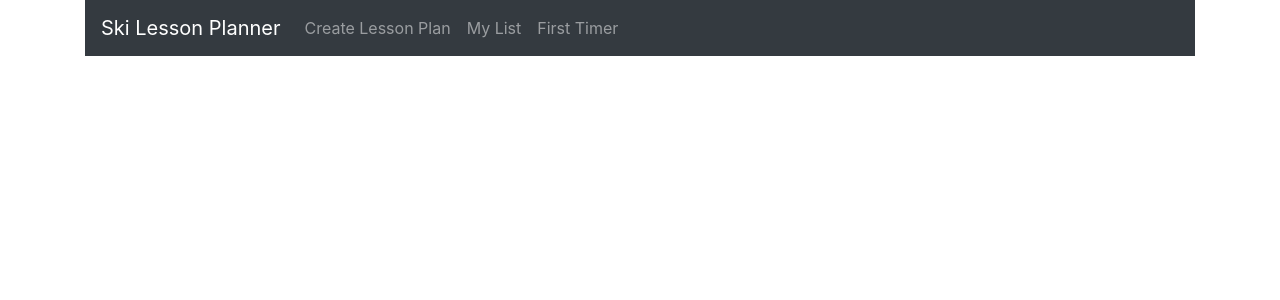
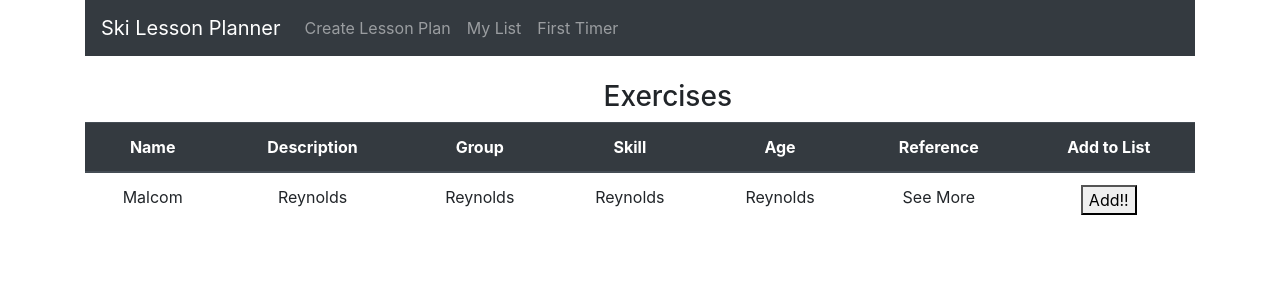
Before and after one commit to liannedls/ski_app, a React (Create React App) app in the folder client/: page /mylist in a window 1280 px wide. Shown: the top 300 px of the page. Built offline with nearby package versions, Linux system fonts and the light colour scheme; no server answers.

Commit message:
add save ids to local storage

```diff
--- a/client/src/App.js
+++ b/client/src/App.js
@@ -1,20 +1,35 @@
-import React from 'react';
+import React, { Component } from 'react';
 import "bootstrap/dist/css/bootstrap.min.css";
 import { BrowserRouter as Router, Route} from "react-router-dom";
 import Navbar from "./components/navbar.component"
 import CreateExercise from "./components/create-exercise.component";
+import FirstTimer from "./components/firsttimer";
+import MyList from "./components/mylist";
 import "./App.css";
 
-function App() {
+export default class App extends Component {
+  constructor(props) {
+    super(props);
+    this.state = {
+      id_list: "string"
+    };
+  }
+  componentDidMount(){
+    console.log("hello from App.js")
+    localStorage.setItem('id_list', this.state.id_list)
+  }
+
+  render(){
   return (
     <Router>
       <div className="container">
       <Navbar />
       <br/>
       <Route path="/" exact component={CreateExercise} />
+      <Route path="/mylist" exact component={(props) => (<MyList {...props}/>)} />
+      <Route path="/firsttimer" exact component={FirstTimer} />
       </div>
     </Router>
   );
+  }
 }
-
-export default App;
--- a/client/src/components/exercise-elem.component.js
+++ b/client/src/components/exercise-elem.component.js
@@ -7,21 +7,20 @@ export default class ExerciseElem extends Component {
         super(props);
         this.addto = this.addto.bind(this);
         this.state = {
-        count : 1,
-        checked : true,
-        data: "test data"
+        count : 1
     }
     }
 
     addto(e){
     e.preventDefault();
-    console.log("test" + this.state.checked + this.state.count);
-    this.setState({count : this.state.count+1,
-        checked: !e.target.checked}
-    )
-    if(this.state.checked === true){
-            console.log("yes")
-            localStorage.setItem('added2list', this.props.exercise._id)
+        console.log(localStorage.getItem('id_list'))
+        console.log(JSON.stringify(this.props.exercise._id))
+        const listIds = localStorage.getItem('id_list');
+        if(listIds.includes(JSON.stringify(this.props.exercise._id))){
+
+        }
+        else{
+        localStorage.setItem('id_list', listIds + "," + JSON.stringify(this.props.exercise._id))
         }
     }
 
@@ -35,8 +34,7 @@ export default class ExerciseElem extends Component {
         <td>{this.props.exercise.skill}</td>
         <td>{this.props.exercise.age}</td>
         <td><a href={this.props.exercise.reference}>See More</a></td>
-        on touchtouchtap needs to be used but change to something different
-        <td><button onClick={this.addto} value={this.state.checked}>Add!!</button></td>
+        <td><button onClick={this.addto} >Add!!</button></td>
     </tr>
     )
   }
--- a/client/src/components/mylist.js
+++ b/client/src/components/mylist.js
@@ -9,21 +9,24 @@ export default class MyList extends Component {
 
         constructor(props) {
           super(props);
-          console.log(this.props)
           this.state = {
             newItem: "",
             list: [],
             testy: "testtest",
             exercises: [
-              {name : "Malcom", description: "Reynolds", group: "Reynolds", age: "Reynolds", skill: "Reynolds", _id:0}
+              {name : "Malcom", description: "Reynolds", group: "Reynolds", age: "Reynolds", skill: "Reynolds", id: "First Timer"}
             ]
           };
         }
 
-        componentDidUpdate(){
-          console.log(this.state)
+        componentDidMount(){
+          console.log("hello")
+
+          console.log("these are the props")
+          console.log(this.props)
+          //console.log(this.state.testy)
           //axios.get('https://frozen-stream-11960.herokuapp.com/exercises/',{params : {group:this.state.group, age:this.state.age, skill:this.state.skill, num:this.state.num}})
-          axios.get('http://localhost:5000/exercises/list',{params : {id:this.state.key}})
+          axios.get('http://localhost:5000/exercises/mylist',{params : {id : "testinggggg"}})
             .then(response => {
               console.log(response.data)
               this.setState({ exercises: response.data })
@@ -39,8 +42,7 @@ export default class MyList extends Component {
     return (
       <div className="App">
 
-        <header>{localStorage.getItem('testing')}</header>
-        <ExerciseList exercises = {this.state.exercises} key={this.state.exercises._id}/>
+        <ExerciseList exercises = {this.state.exercises} key={this.state.exercises._id} idsStored = {this.props.idsStored}/>
 
       </div>
     );
--- a/client/src/components/navbar.component.js
+++ b/client/src/components/navbar.component.js
@@ -2,8 +2,8 @@ import React, { Component } from 'react';
 import { Link } from 'react-router-dom';
 
 export default class Navbar extends Component {
+  render() {
 
-  render() {
     return (
       <nav className="navbar navbar-dark bg-dark navbar-expand-lg">
         <li className="navbar-brand">Ski Lesson Planner</li>
```
